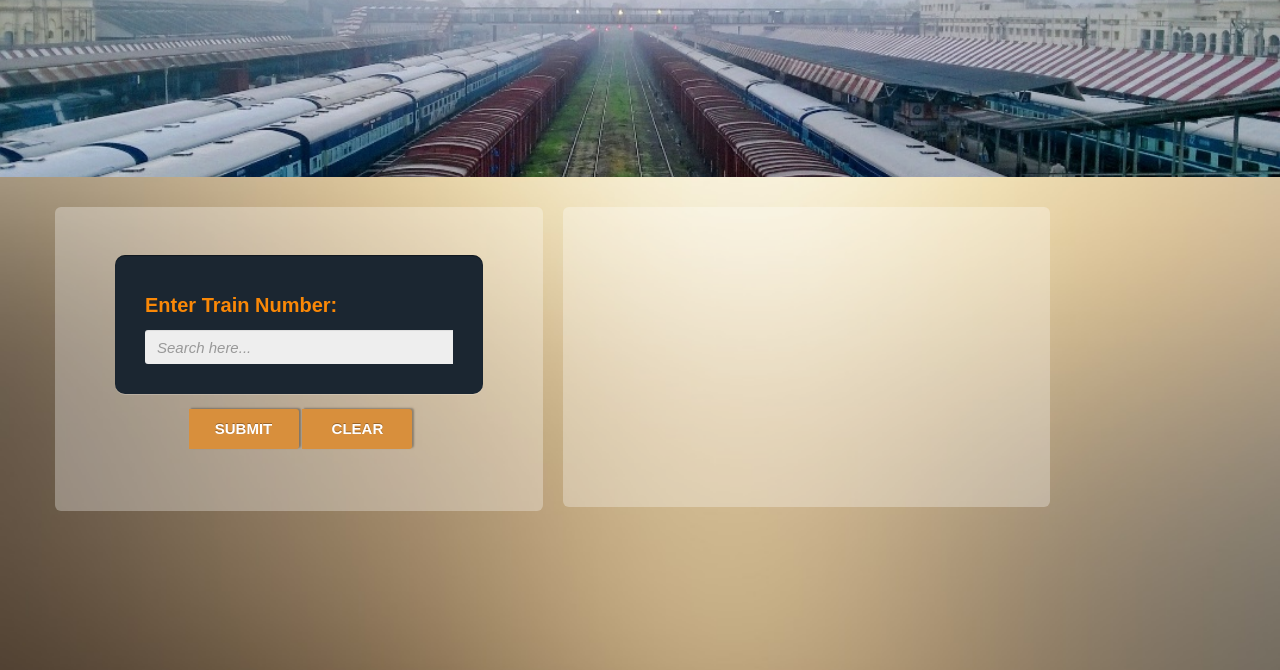
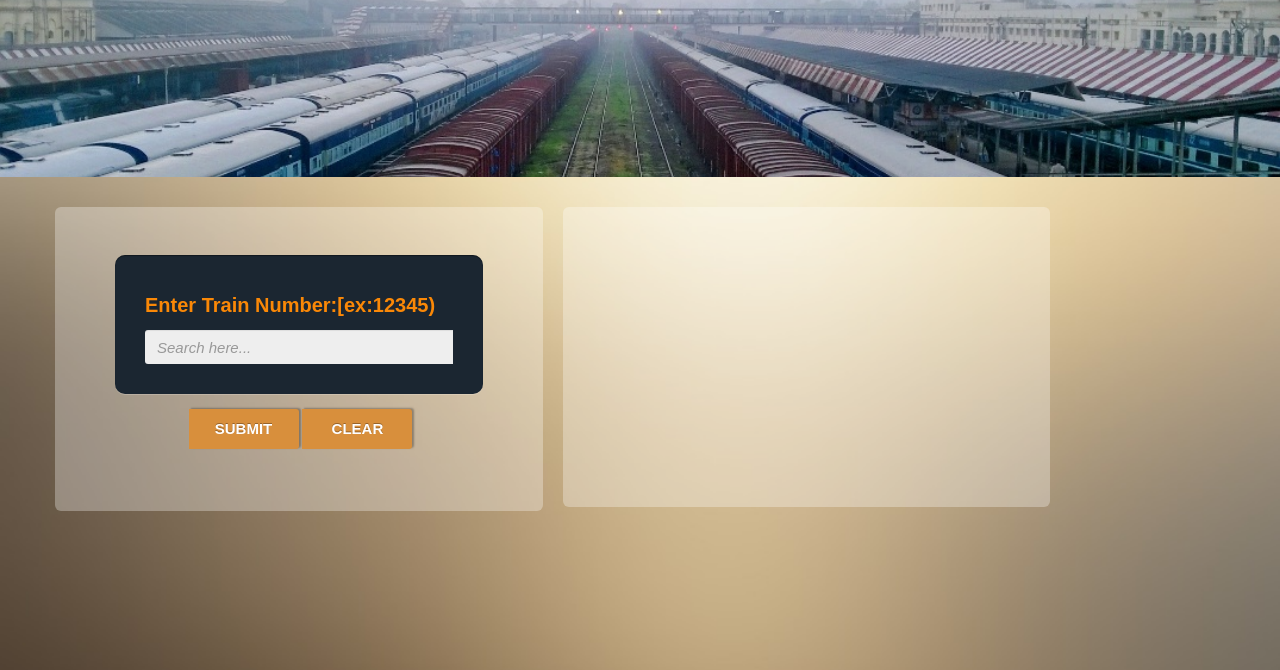
Before and after one commit to avinashraia/avinashraia.github.io, a plain HTML site: page index.html at #!/search in a window 1280 px wide. Shown: the part 53-723 px from the top of the page. Drawn offline with nearby package versions, Linux system fonts and the light colour scheme; no server answers.

Commit message:
Update search.html

```diff
--- a/search.html
+++ b/search.html
@@ -10,7 +10,7 @@
         <div class="col-md-5 jumbotron">
             <form >
                 <div class="form-group">
-                    <label for="searchNumber">Enter Train Number:</label>
+                    <label for="searchNumber">Enter Train Number:[ex:12345)</label>
                     <input id="tags" type="text" placeholder="Search here..." name="searchNumber" ng-model="Train.searchNumber" ng-keypress="complete();" required class="form-control"  placeholder="Train Number">
                 </div>
 
```
